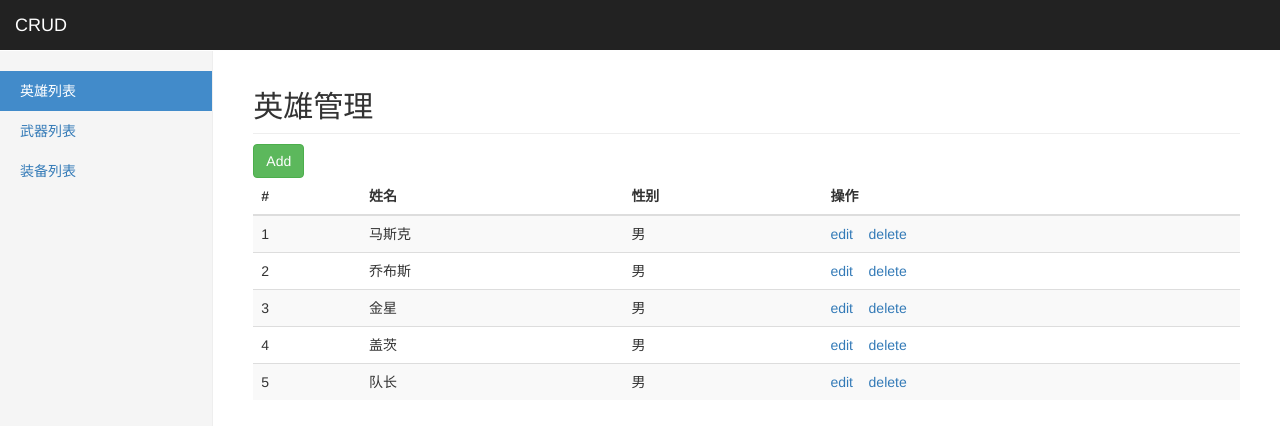
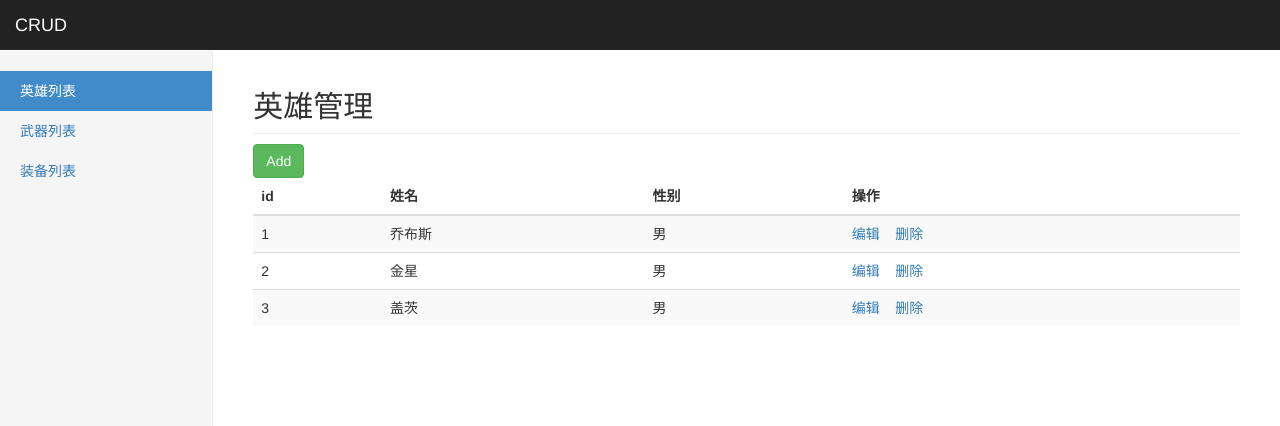
Before and after one commit to zhoujingyidev/heroes, a Vue app: page /#/heroes in a window 1280 px wide. Shown: the top 426 px of the page. Built offline with nearby package versions, Linux system fonts and the light colour scheme; data requests are answered from the project's data file.

Commit message:
实现英雄删除功能

```diff
--- a/src/db.json
+++ b/src/db.json
@@ -1,10 +1,5 @@
 {
   "heroes": [
-    {
-      "name": "马斯克",
-      "gender": "男",
-      "id": 6
-    },
     {
       "name": "乔布斯",
       "gender": "男",
@@ -19,11 +14,6 @@
       "name": "盖茨",
       "gender": "男",
       "id": 12
-    },
-    {
-      "name": "队长",
-      "gender": "男",
-      "id": 13
     }
   ]
 }
--- a/src/views/heroes/HeroList.vue
+++ b/src/views/heroes/HeroList.vue
@@ -6,7 +6,7 @@
       <table class="table table-striped">
         <thead>
           <tr>
-            <th>#</th>
+            <th>id</th>
             <th>姓名</th>
             <th>性别</th>
             <th>操作</th>
@@ -18,9 +18,9 @@
             <td>{{ item.name }}</td>
             <td>{{ item.gender }}</td>
             <td>
-              <a href="edit.html">edit</a>
+              <a href="edit.html">编辑</a>
               &nbsp;&nbsp;
-              <a href="javascript:window.confirm('Are you sure?')">delete</a>
+              <a href="javascript:" @click="del(item.id)">删除</a>
             </td>
           </tr>
         </tbody>
@@ -60,8 +60,32 @@ export default {
         .catch((err) => {
           alert('服务器异常' + err)
         })
+    },
+    //删除功能
+    del(id) {
+      //删除提示
+      if(!confirm('确认删除？')) {
+        return false
+      }
+      //删除
+      axios
+        .delete(`http://localhost:3000/heroes/${id}`)
+        .then((response) => {
+          const { status } = response
+          if (status === 200) {
+            //删除成功，重新加载数据
+            this.loadData()
+          } else {
+            //删除失败
+            alert('删除失败')
+          }
+        })
+        .catch((err) => {
+          alert('服务器异常' + err)
+        })
     }
   },
+
 }
 </script>
 
```
